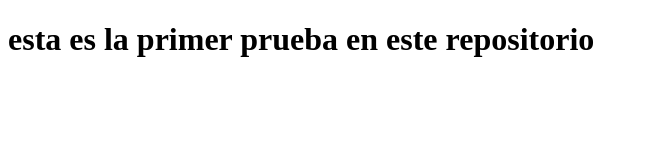
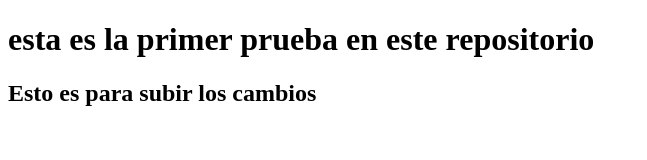
Before and after one commit to AlbertoLcm/Ejemplo, a plain HTML site: page index.html in a window 1280 px wide. Shown: the whole page, without its empty margins (0-647 px from the left). Drawn offline with Linux system fonts and the light colour scheme.

Commit message:
Update index.html

```diff
--- a/index.html
+++ b/index.html
@@ -8,5 +8,6 @@
 </head>
 <body>
     <h1>esta es la primer prueba en este repositorio</h1>
+    <h2>Esto es para subir los cambios</h2>
 </body>
 </html>
```
